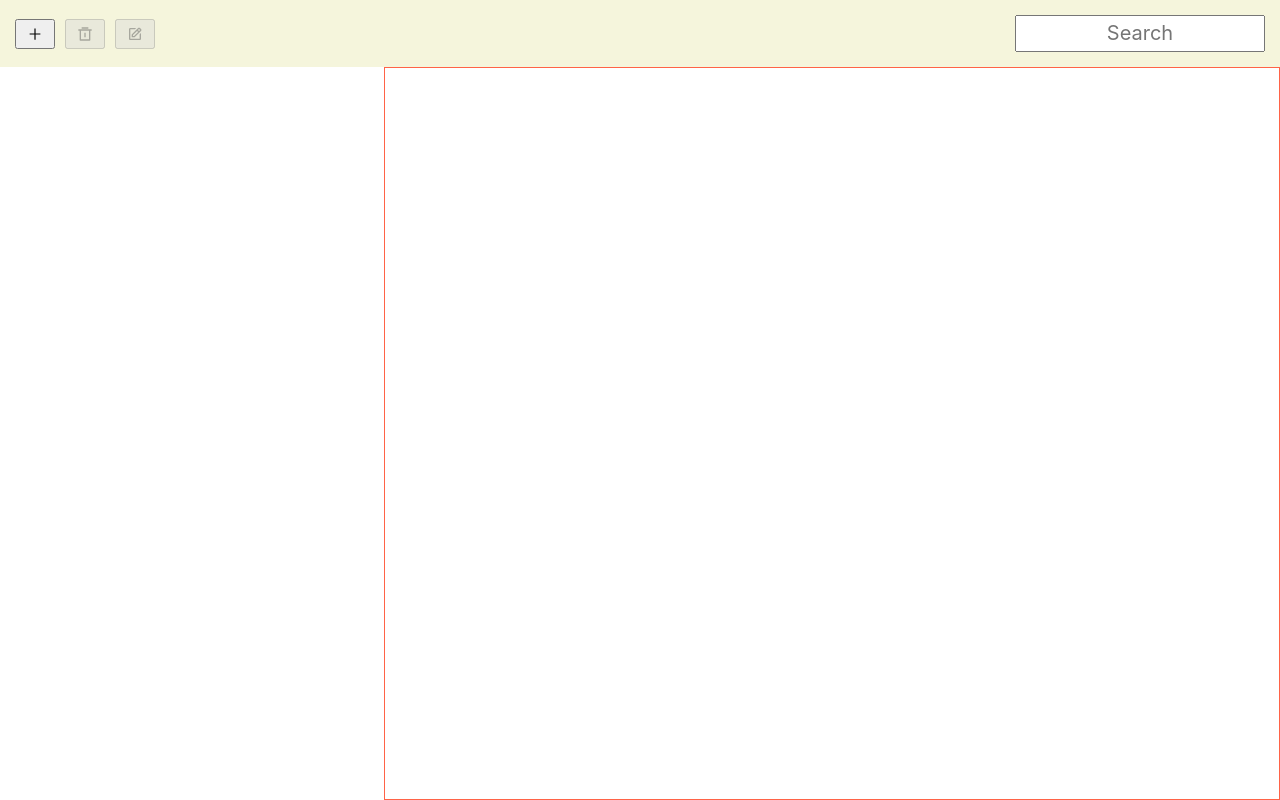
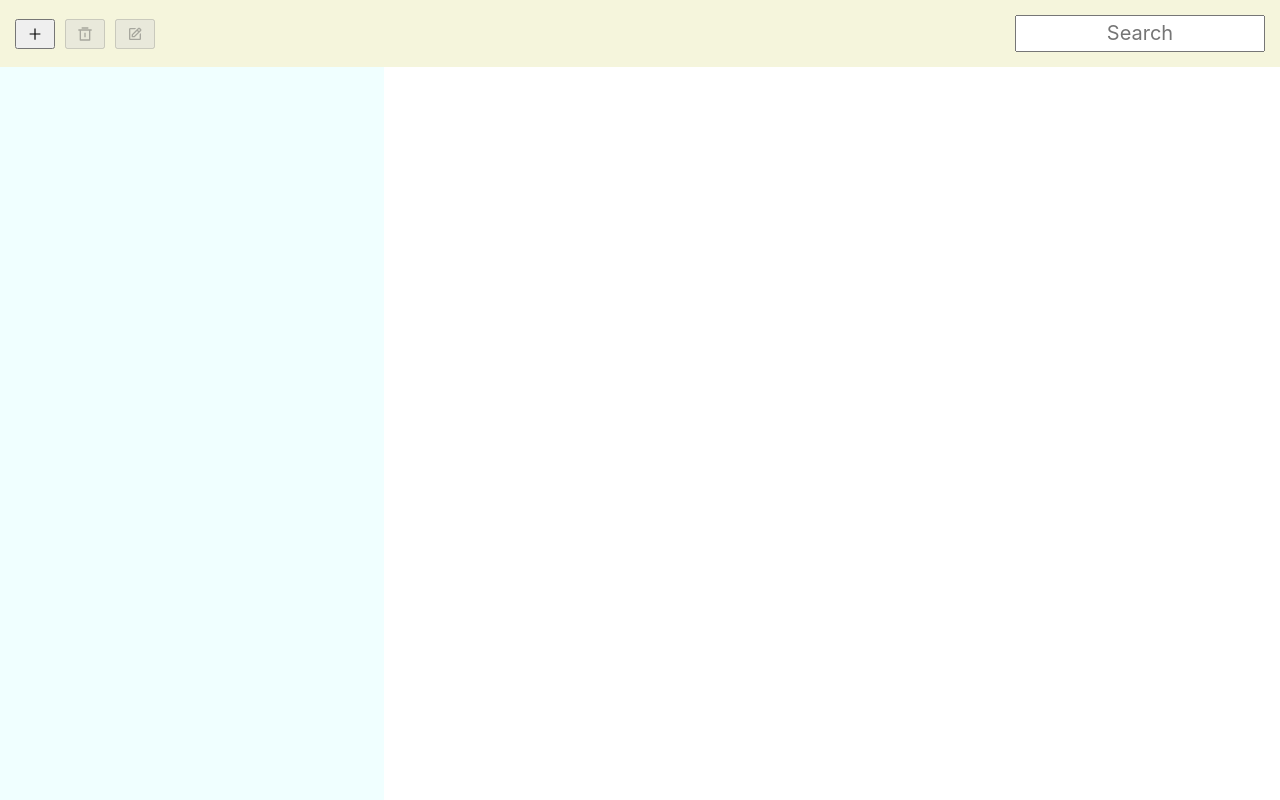
Before and after one commit to Yevhenns/notes-app, a React (Create React App) app: page / in a window 1280 px wide. Built offline with nearby package versions, Linux system fonts and the light colour scheme.

Commit message:
styles context

```diff
--- a/src/App.jsx
+++ b/src/App.jsx
@@ -51,6 +51,9 @@ const App = () => {
     }
   }, [currentNoteId, currentText, dispatch]);
 
+  useEffect(() => {
+    if (tablet) setMenu(false);
+  }, [tablet]);
   const addNewNote = () => {
     let date = new Date().toISOString().slice(0, 19);
     const newItem = {
@@ -98,6 +101,9 @@ const App = () => {
     enableEdit,
     disabled,
     searchByName,
+    notesAll,
+    showNote,
+    filterValue,
   };
 
   return (
@@ -110,25 +116,15 @@ const App = () => {
               sx={{
                 height: "100vh",
                 padding: "20px",
-                textAlign: "center",
+                backgroundColor: "azure",
               }}
             >
               <SearchBox />
-              <Sidebar
-                notesAll={notesAll}
-                showNote={showNote}
-                filterValue={filterValue}
-              />
+              <Sidebar />
             </Box>
           )}
-          {tablet && (
-            <Sidebar
-              notesAll={notesAll}
-              showNote={showNote}
-              filterValue={filterValue}
-            />
-          )}
-          {tablet && (
+          {tablet && <Sidebar />}
+          {!menu && (
             <Workspace
               currentNote={currentNote}
               editMode={editMode}
--- a/src/App.module.scss
+++ b/src/App.module.scss
@@ -4,7 +4,7 @@
   flex-direction: column;
 }
 .mainContainer {
-  height: 100vh;
+  flex: auto;
   @media screen and (min-width: 480px) {
     display: flex;
     flex: auto;
--- a/src/components/ListItem/ListItem.module.scss
+++ b/src/components/ListItem/ListItem.module.scss
@@ -2,6 +2,7 @@
   border: 1px solid grey;
   border-radius: 10px;
   padding: 10px;
+  background-color: #fff;
   cursor: pointer;
   transition: box-shadow 250ms linear;
   &:hover {
--- a/src/components/SearchBox/SearchBox.module.scss
+++ b/src/components/SearchBox/SearchBox.module.scss
@@ -1,9 +1,13 @@
 .input {
+  display: block;
   width: 250px;
   text-align: center;
   padding: 5px 10px;
   font-size: 20px;
   @media screen and (max-width: 479px) {
     margin-bottom: 20px;
+    width: auto;
+    margin-left: auto;
+    margin-right: auto;
   }
 }
--- a/src/components/Sidebar/Sidebar.jsx
+++ b/src/components/Sidebar/Sidebar.jsx
@@ -1,7 +1,12 @@
+import { useContext } from "react";
+import Context from "../../Context";
 import ListItem from "../ListItem/ListItem";
 import css from "./Sidebar.module.scss";
 
-const Sidebar = ({ notesAll, showNote, filterValue }) => {
+const Sidebar = () => {
+  const value = useContext(Context);
+  const { notesAll, showNote, filterValue } = value;
+
   const filteredArray = notesAll.filter((item) =>
     item.text.toLowerCase().includes(filterValue)
   );
--- a/src/components/Sidebar/Sidebar.module.scss
+++ b/src/components/Sidebar/Sidebar.module.scss
@@ -1,11 +1,11 @@
 .sidebar {
   padding: 5px;
+  background-color: azure;
   @media screen and (min-width: 480px) {
     padding: 15px;
     width: 30vw;
   }
 }
-
 .sidebarList {
   display: flex;
   flex-direction: column;
--- a/src/components/Workspace/Workspace.jsx
+++ b/src/components/Workspace/Workspace.jsx
@@ -19,6 +19,7 @@ const Workspace = ({ currentNote, editMode, getText, currentNoteLength }) => {
               className={css.textarea}
               onChange={textValue}
               defaultValue={text}
+              placeholder="Your text..."
             ></textarea>
           )}
         </>
--- a/src/components/Workspace/Workspace.module.scss
+++ b/src/components/Workspace/Workspace.module.scss
@@ -1,7 +1,8 @@
 .wrapper {
-  height: 100%;
   padding: 15px;
-  border: 1px solid tomato;
+  @media screen and (max-width: 479px) {
+    height: 100%;
+  }
   @media screen and (min-width: 480px) {
     width: 70vw;
   }
--- a/src/index.js
+++ b/src/index.js
@@ -1,10 +1,10 @@
 import React from "react";
 import ReactDOM from "react-dom/client";
-import "./index.scss";
 import App from "./App";
 import { store, persistor } from "./redux/store";
 import { PersistGate } from "redux-persist/integration/react";
 import { Provider } from "react-redux";
+import "./index.scss";
 
 const root = ReactDOM.createRoot(document.getElementById("root"));
 root.render(
```
